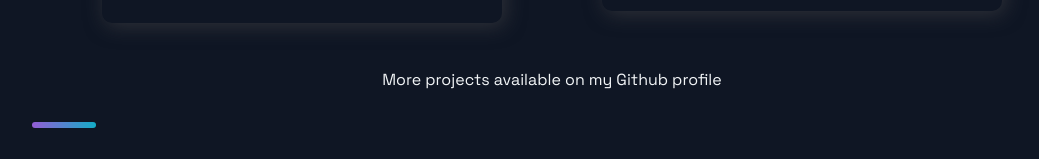
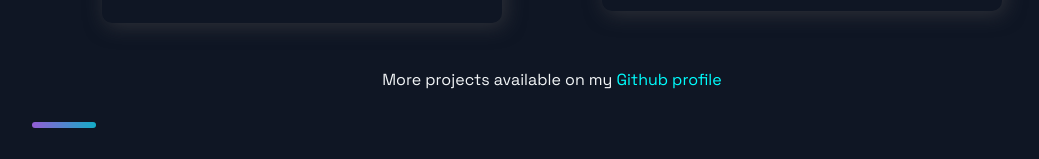
Before and after one commit to bchev95/react-portfolio, a Next.js app: page / in a window 1280 px wide. Shown: the part 2309-2468 px from the top of the page, without its empty margins (88-1127 px from the left). Built offline with nearby package versions, Linux system fonts and the light colour scheme.

Commit message:
resume button fix

```diff
--- a/src/components/Hero/Hero.js
+++ b/src/components/Hero/Hero.js
@@ -2,6 +2,8 @@ import React from 'react';
 import { Section, SectionText, SectionTitle } from '../../styles/GlobalComponents';
 import Button from '../../styles/GlobalComponents/Button';
 import { LeftSection} from './HeroStyles';
+
+
 
 
 const Hero = () => (
@@ -14,8 +16,8 @@ const Hero = () => (
       <SectionText>
       I love building applications, learning new technologies, and incorporating data wherever possible!
       </SectionText>
-        <Button>
-          <a href={"https://drive.google.com/file/d/1hATz_cqT47HsOvSo9ZcBdCDkzjgPbFnl/view?usp=sharing"} style={{color: 'white'}}>Full Resume</a>
+        <Button onClick={() => window.open("https://drive.google.com/file/d/1hATz_cqT47HsOvSo9ZcBdCDkzjgPbFnl/view?usp=sharing")}>
+          Full Resume
         </Button>
 
     </LeftSection>
--- a/src/components/Projects/Projects.js
+++ b/src/components/Projects/Projects.js
@@ -34,7 +34,7 @@ const Projects = () => (
       </GridContainer>
       <div>
         <br/>
-          <p style={{textAlign: "center"}}>More projects available on my Github profile</p>
+          <p style={{textAlign: "center"}}>More projects available on my <a href={"https://github.com/bchev95"} style={{color: 'aqua'}}>Github profile</a></p>
       </div>
   </Section>
 );
```
